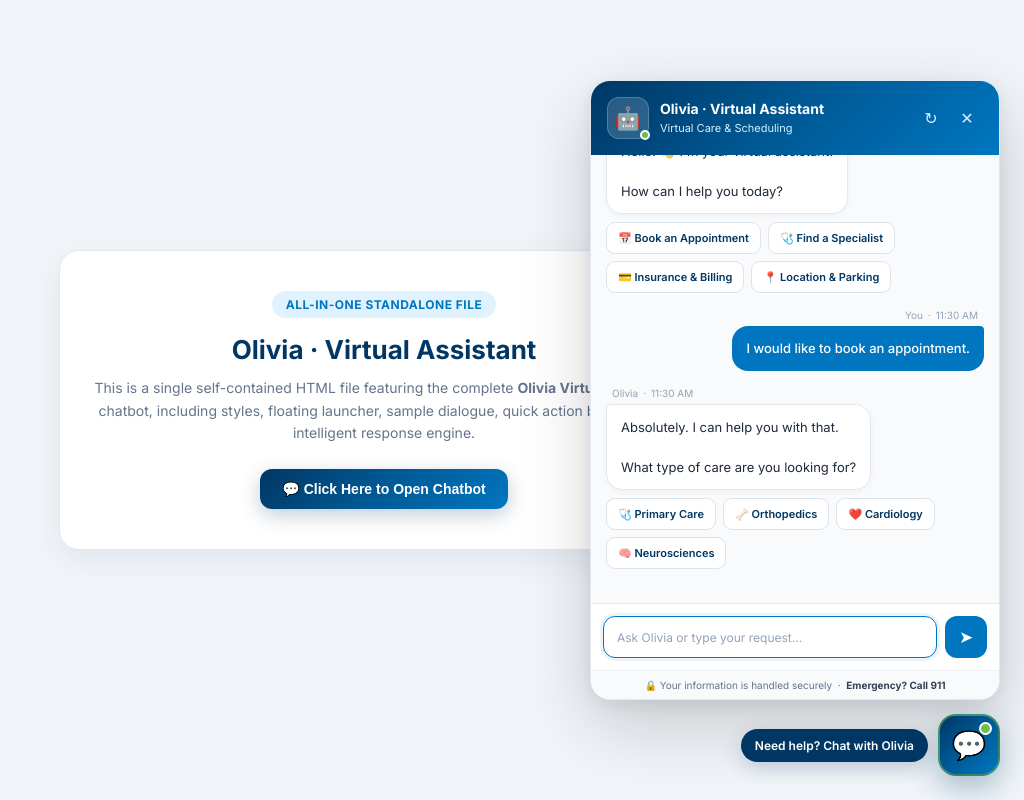
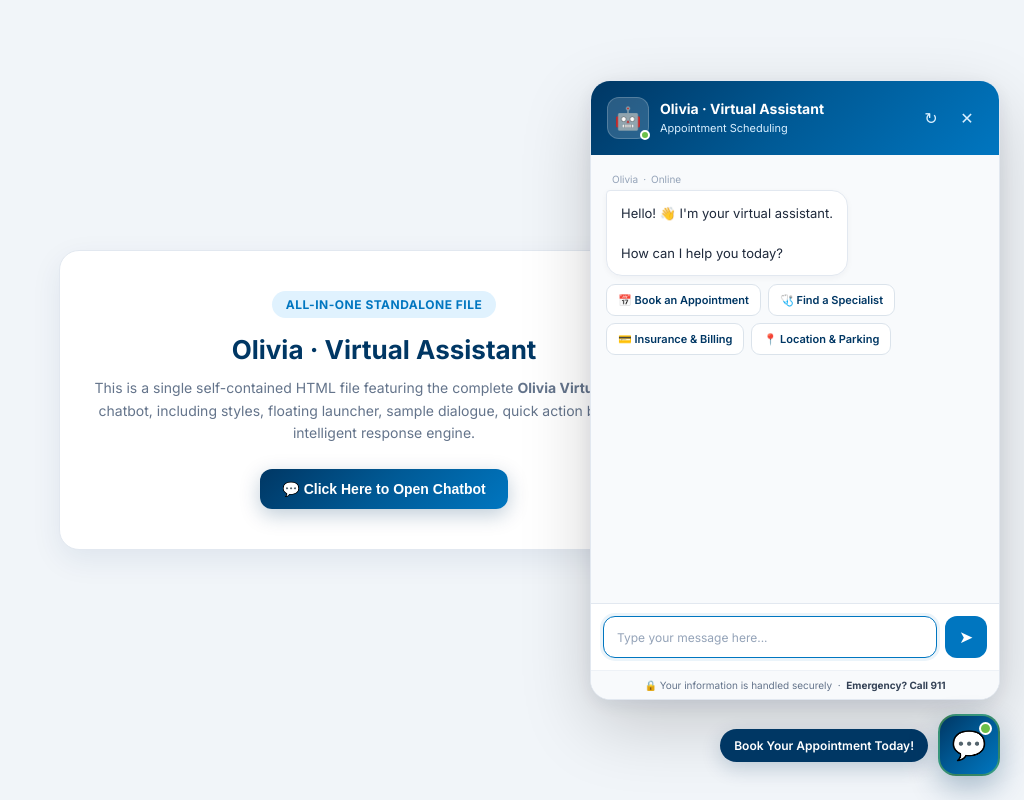
Before and after one commit to ssppjj26-maker/adventhealth-porter-site, a website: page chatbot-standalone.html in a window 1280 px wide. Both pictures are taken after a click on the button "💬 Click Here to Open Chatbot". Shown: the whole page, without its empty margins (256-1280 px from the left). Drawn offline with Linux system fonts and the light colour scheme.

Commit message:
Update chatbot with custom copy and streamlined initial greeting

```diff
--- a/chatbot-standalone.html
+++ b/chatbot-standalone.html
@@ -1,5 +1,6 @@
 <!DOCTYPE html>
 <html lang="en">
+
 <head>
   <meta charset="UTF-8" />
   <meta name="viewport" content="width=device-width, initial-scale=1.0" />
@@ -187,6 +188,7 @@
         opacity: 0;
         transform: translateY(15px) scale(0.97);
       }
+
       to {
         opacity: 1;
         transform: translateY(0) scale(1);
@@ -305,8 +307,15 @@
     }
 
     @keyframes messageAppear {
-      from { opacity: 0; transform: translateY(6px); }
-      to { opacity: 1; transform: translateY(0); }
+      from {
+        opacity: 0;
+        transform: translateY(6px);
+      }
+
+      to {
+        opacity: 1;
+        transform: translateY(0);
+      }
     }
 
     .message-row.bot {
@@ -428,10 +437,14 @@
     }
 
     @keyframes typing {
-      0%, 60%, 100% {
+
+      0%,
+      60%,
+      100% {
         transform: translateY(0);
         opacity: 0.4;
       }
+
       30% {
         transform: translateY(-4px);
         opacity: 1;
@@ -552,7 +565,9 @@
     <div class="demo-badge">All-in-One Standalone File</div>
     <h1>Olivia · Virtual Assistant</h1>
     <p>
-      This is a single self-contained HTML file featuring the complete <strong>Olivia Virtual Assistant</strong> chatbot, including styles, floating launcher, sample dialogue, quick action buttons, and intelligent response engine.
+      This is a single self-contained HTML file featuring the complete <strong>Olivia Virtual Assistant</strong>
+      chatbot, including styles, floating launcher, sample dialogue, quick action buttons, and intelligent response
+      engine.
     </p>
     <button class="demo-btn" onclick="toggleChat()">
       💬 Click Here to Open Chatbot
@@ -574,7 +589,7 @@
         </div>
         <div>
           <div class="assistant-name">Olivia · Virtual Assistant</div>
-          <div class="assistant-subtitle">Virtual Care & Scheduling</div>
+          <div class="assistant-subtitle">Appointment Scheduling</div>
         </div>
       </div>
 
@@ -583,6 +598,11 @@
         <button class="header-btn" title="Close" onclick="toggleChat()">✕</button>
       </div>
     </div>
+
+
+
+
+
 
     <!-- CHAT BODY -->
     <div class="chat-body" id="chatBody">
@@ -607,38 +627,6 @@
         </div>
       </div>
 
-      <!-- SAMPLE USER MESSAGE -->
-      <div class="message-row user">
-        <div class="message-meta">
-          <span>You</span>
-          <span>·</span>
-          <span>11:30 AM</span>
-        </div>
-        <div class="message user-message">
-          I would like to book an appointment.
-        </div>
-      </div>
-
-      <!-- SAMPLE BOT MESSAGE -->
-      <div class="message-row bot">
-        <div class="message-meta">
-          <span>Olivia</span>
-          <span>·</span>
-          <span>11:30 AM</span>
-        </div>
-        <div class="message bot-message">
-          Absolutely. I can help you with that.
-          <br><br>
-          What type of care are you looking for?
-        </div>
-        <div class="quick-actions">
-          <button class="quick-button" data-action="care_primary">🩺 Primary Care</button>
-          <button class="quick-button" data-action="care_ortho">🦴 Orthopedics</button>
-          <button class="quick-button" data-action="care_cardio">❤️ Cardiology</button>
-          <button class="quick-button" data-action="care_neuro">🧠 Neurosciences</button>
-        </div>
-      </div>
-
       <!-- TYPING INDICATOR -->
       <div class="typing" id="typingIndicator">
         <div class="typing-dots">
@@ -653,12 +641,7 @@
 
     <!-- INPUT AREA -->
     <div class="chat-input-area">
-      <input
-        class="chat-input"
-        id="chatInput"
-        type="text"
-        placeholder="Ask Olivia or type your request..."
-      />
+      <input class="chat-input" id="chatInput" type="text" placeholder="Type your message here..." />
       <button class="send-button" id="sendButton" aria-label="Send message">
         ➤
       </button>
@@ -678,13 +661,9 @@
        ========================================================================== -->
   <div class="chat-launcher">
     <div class="launcher-label" onclick="toggleChat()">
-      Need help? Chat with Olivia
+      Book Your Appointment Today!
     </div>
-    <button
-      class="launcher-button"
-      onclick="toggleChat()"
-      aria-label="Open chat"
-    >
+    <button class="launcher-button" onclick="toggleChat()" aria-label="Open chat">
       <span class="launcher-icon">💬</span>
       <span class="online-dot"></span>
     </button>
@@ -727,42 +706,10 @@
             <button class="quick-button" data-action="location">📍 Location & Parking</button>
           </div>
         </div>
-
-        <!-- SAMPLE USER MESSAGE -->
-        <div class="message-row user">
-          <div class="message-meta">
-            <span>You</span>
-            <span>·</span>
-            <span>11:30 AM</span>
-          </div>
-          <div class="message user-message">
-            I would like to book an appointment.
-          </div>
-        </div>
-
-        <!-- SAMPLE BOT MESSAGE -->
-        <div class="message-row bot">
-          <div class="message-meta">
-            <span>Olivia</span>
-            <span>·</span>
-            <span>11:30 AM</span>
-          </div>
-          <div class="message bot-message">
-            Absolutely. I can help you with that.
-            <br><br>
-            What type of care are you looking for?
-          </div>
-          <div class="quick-actions">
-            <button class="quick-button" data-action="care_primary">🩺 Primary Care</button>
-            <button class="quick-button" data-action="care_ortho">🦴 Orthopedics</button>
-            <button class="quick-button" data-action="care_cardio">❤️ Cardiology</button>
-            <button class="quick-button" data-action="care_neuro">🧠 Neurosciences</button>
-          </div>
-        </div>
       `;
 
       // Reset chat to initial state
-      window.resetChat = function() {
+      window.resetChat = function () {
         chatBody.innerHTML = initialBotHTML + `
           <div class="typing" id="typingIndicator">
             <div class="typing-dots">
@@ -777,7 +724,7 @@
       };
 
       // Toggle chat window open / closed
-      window.toggleChat = function() {
+      window.toggleChat = function () {
         chatWindow.classList.toggle("active");
         if (chatWindow.classList.contains("active")) {
           setTimeout(() => {
@@ -1098,4 +1045,5 @@
   </script>
 
 </body>
+
 </html>
```
Also changed, not shown: app.js (+0 -32 lines), index.html (+3 -44 lines).
